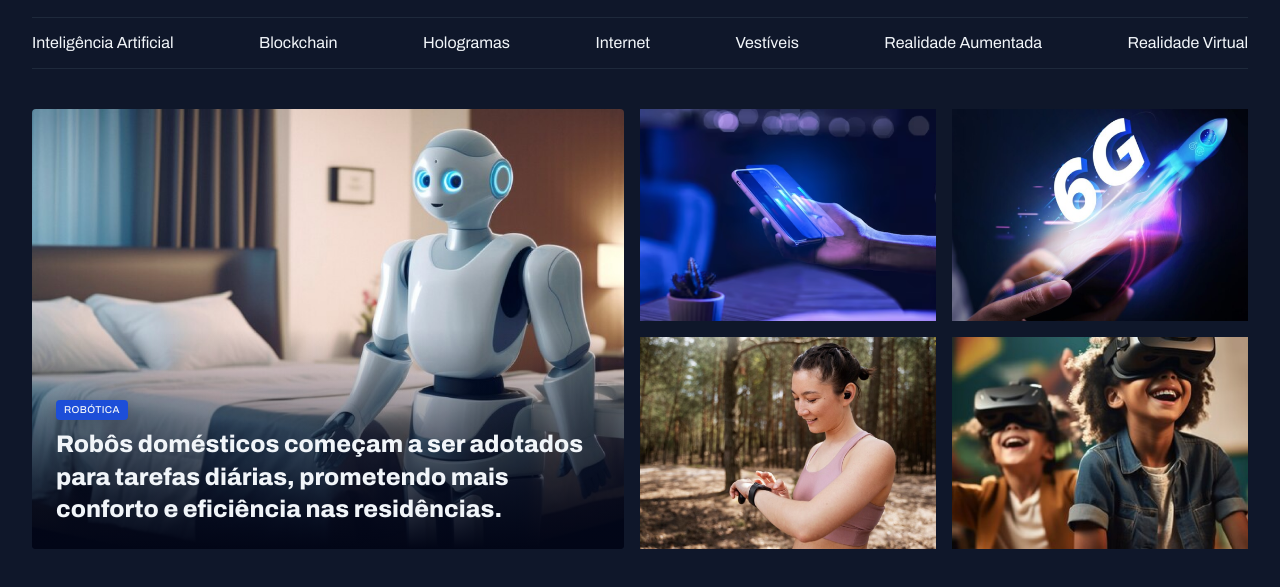
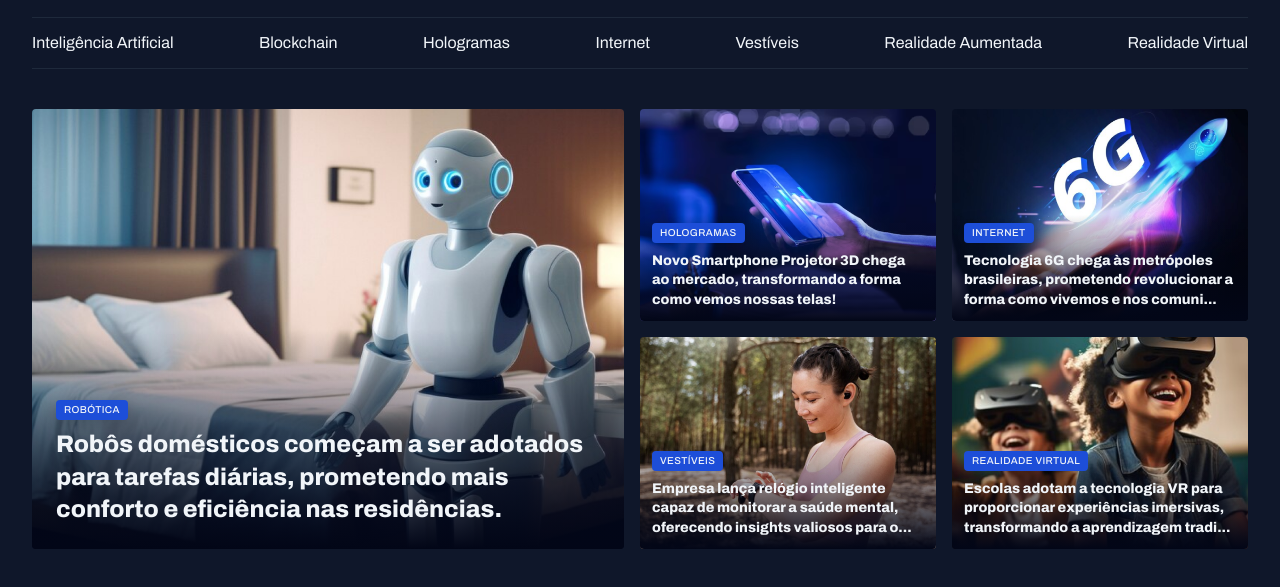
Before and after one commit to dbuzatto/PortaldeNoticias, a plain HTML site: page index.html in a window 1280 px wide. Shown: the part 55-642 px from the top of the page. Drawn offline with Linux system fonts and the light colour scheme.

Commit message:
Seçao destaques finalizada

```diff
--- a/index.html
+++ b/index.html
@@ -45,8 +45,11 @@
     <main class="grid container">
       <section id="featured" class="grid grid-flow-col gap-16">
         <figure class="card">
-          <img src="assets/images/Image 01.png" alt="" />
-
+          <img
+            src="assets/images/Image 01.png"
+            alt="Robôs domésticos começam a ser adotados para tarefas diárias,
+              prometendo mais conforto e eficiência nas residências."
+          />
           <figcaption>
             <span class="content-tag">robótica</span>
             <h2 class="text-2xl">
@@ -57,18 +60,59 @@
         </figure>
 
         <div class="grid grid-cols-2 gap-16">
-          <div>
-            <img src="assets/images/Image 02.png" alt="" />
-          </div>
-          <div>
-            <img src="assets/images/Image 03.png" alt="" />
-          </div>
-          <div>
-            <img src="assets/images/Image 04.png" alt="" />
-          </div>
-          <div>
-            <img src="assets/images/Image 05.png" alt="" />
-          </div>
+          <figure class="card">
+            <img
+              src="assets/images/Image 02.png"
+              alt="Novo Smartphone Projetor 3D chega ao mercado, transformando a
+                forma como vemos nossas telas!"
+            />
+            <figcaption>
+              <span class="content-tag">hologramas</span>
+              <h2 class="text-lg">
+                Novo Smartphone Projetor 3D chega ao mercado, transformando a
+                forma como vemos nossas telas!
+              </h2>
+            </figcaption>
+          </figure>
+          <figure class="card">
+            <img
+              src="assets/images/Image 03.png"
+              alt="Tecnologia 6G chega às metrópoles brasileiras, prometendo revolucionar a forma como vivemos e nos comunicamos."
+            />
+            <figcaption>
+              <span class="content-tag">internet</span>
+              <h2 class="text-lg">
+                Tecnologia 6G chega às metrópoles brasileiras, prometendo
+                revolucionar a forma como vivemos e nos comuni...
+              </h2>
+            </figcaption>
+          </figure>
+          <figure class="card">
+            <img
+              src="assets/images/Image 04.png"
+              alt="Empresa lança relógio inteligente capaz de monitorar a saúde mental, oferecendo insights valiosos para o bem-estar pessoal."
+            />
+            <figcaption>
+              <span class="content-tag">vestíveis</span>
+              <h2 class="text-lg">
+                Empresa lança relógio inteligente capaz de monitorar a saúde
+                mental, oferecendo insights valiosos para o...
+              </h2>
+            </figcaption>
+          </figure>
+          <figure class="card">
+            <img
+              src="assets/images/Image 05.png"
+              alt="Escolas adotam a tecnologia VR para proporcionar experiências imersivas, transformando a aprendizagem tradicional."
+            />
+            <figcaption>
+              <span class="content-tag">realidade virtual</span>
+              <h2 class="text-lg">
+                Escolas adotam a tecnologia VR para proporcionar experiências
+                imersivas, transformando a aprendizagem tradi...
+              </h2>
+            </figcaption>
+          </figure>
         </div>
       </section>
     </main>
--- a/styles/sections.css
+++ b/styles/sections.css
@@ -23,6 +23,10 @@
         position: absolute;
         bottom: 0;
         padding: 24px;
+
+        &:has(.text-lg) {
+            padding: 12px;
+        }
     }
 
     h2 {
```
